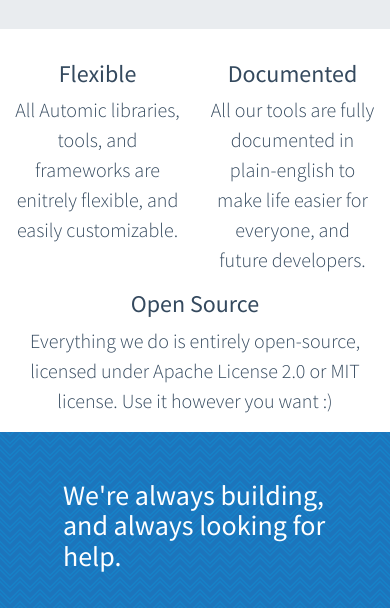
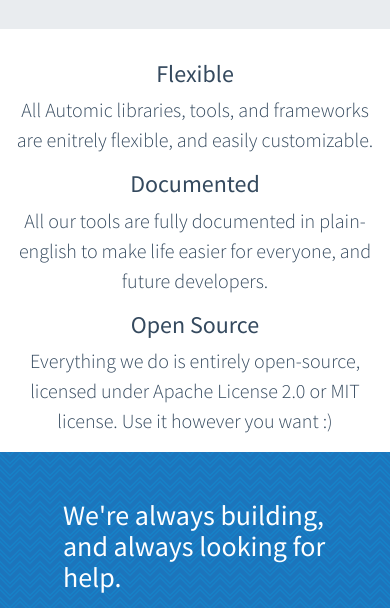
Before and after one commit to AutomicJS/automicjs.github.io, a plain HTML site: page index.html in a window 390 px wide. Shown: the part 492-1100 px from the top of the page. Drawn offline with nearby package versions, Linux system fonts and the light colour scheme.

Commit message:
fix minor bug in ui

```diff
--- a/index.html
+++ b/index.html
@@ -94,19 +94,19 @@
         <!-- Begin Feature Boxes -->
         <div class='container'>
             <div class='row'>
-                <div class='col-md-4 col-lg-4 col featurebox'>
+                <div class='col-md-4 col-lg-4 col-12 col-sm-12 featurebox'>
                     <h4>Flexible</h4>
                     <p class='lead'>
                         All Automic libraries, tools, and frameworks are enitrely flexible, and easily customizable.
                     </p>
                 </div>
-                <div class='col-md-4 col-lg-4 col featurebox'>
+                <div class='col-md-4 col-lg-4 col-12 col-sm-12 featurebox'>
                     <h4>Documented</h4>
                     <p class='lead'>
                         All our tools are fully documented in plain-english to make life easier for everyone, and future developers.
                     </p>
                 </div>
-                <div class='col-md-4 col-lg-4 col featurebox'>
+                <div class='col-md-4 col-lg-4 col-12 col-sm-12 featurebox'>
                     <h4>Open Source</h4>
                     <p class='lead'>
                         Everything we do is entirely open-source, licensed under Apache License 2.0 or MIT license. Use it however you want :)
@@ -118,14 +118,14 @@
         <!-- Begin Side-by-side halves boxes -->
         <section>
             <div class='row'>
-                <div class='col-lg-4 col-md-4 col'>
+                <div class='col-lg-4 col-md-4 col-sm-12 col-12'>
                     <div class='left-sidebar-box'>
                         <div class='container'>
                             <h3 class="automic">We're always building, and always looking for help.</h3>
                         </div>
                     </div>
                 </div>
-                <div class='col-lg-8 col-md-8 col'>
+                <div class='col-lg-8 col-md-8 col-sm-12 col-12'>
                     <div class='right-sidebar-box'>
                         <div class='container'>
                             <h3>Join Our Network</h3>
```
